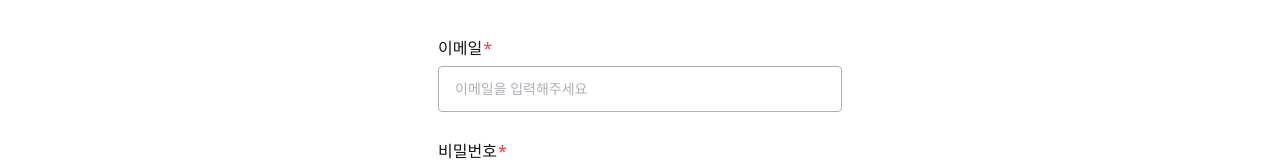
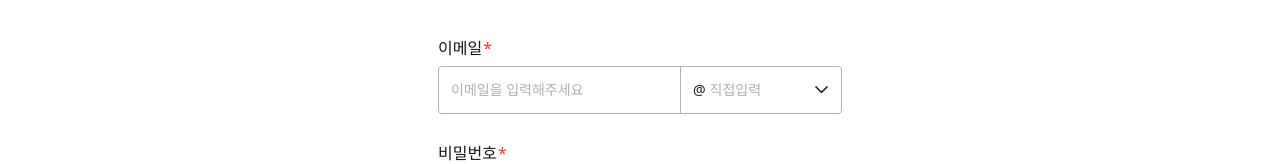
Before and after one commit to UMC-VeriDoc-team/veridoc-client, a React (Vite) app: page /login in a window 1280 px wide. Shown: the part 253-417 px from the top of the page. Built offline with nearby package versions, Linux system fonts and the light colour scheme.

Commit message:
refactor: 이메일 입력 필드를 도메인 선택 입력 컴포넌트로 변경

```diff
--- a/src/pages/login/components/LoginForm.tsx
+++ b/src/pages/login/components/LoginForm.tsx
@@ -1,4 +1,5 @@
 import Button from "@/components/Button/Button";
+import EmailDomainInput from "@/components/Input/EmailDomainInput";
 import Input from "@/components/Input/Input";
 import { validateEmail } from "@/utils/vaildateEmail";
 import { useMemo, useState } from "react";
@@ -45,10 +46,9 @@ const LoginForm = () => {
               이메일 <span className="text-error">*</span>
             </label>
 
-            <Input
-              placeholder="이메일을 입력해주세요"
+            <EmailDomainInput
               value={email}
-              onChange={(e) => setEmail(e.target.value)}
+              onChange={(nextEmail) => setEmail(nextEmail)}
               onBlur={() => setTouched((prev) => ({ ...prev, email: true }))}
               hasError={!!emailError}
             />
--- a/src/pages/password/components/EmailRequestForm.tsx
+++ b/src/pages/password/components/EmailRequestForm.tsx
@@ -1,5 +1,5 @@
 import Button from "@/components/Button/Button";
-import Input from "@/components/Input/Input";
+import EmailDomainInput from "@/components/Input/EmailDomainInput";
 import { validateEmail } from "@/utils/vaildateEmail";
 import { useState } from "react";
 
@@ -35,10 +35,9 @@ const EmailRequestForm = () => {
               이메일 <span className="text-error">*</span>
             </label>
 
-            <Input
-              placeholder="이메일을 입력해주세요"
+            <EmailDomainInput
               value={email}
-              onChange={(e) => setEmail(e.target.value)}
+              onChange={(nextEmail) => setEmail(nextEmail)}
               onBlur={() => setTouchedEmail(true)}
               hasError={!!emailError}
             />
```
